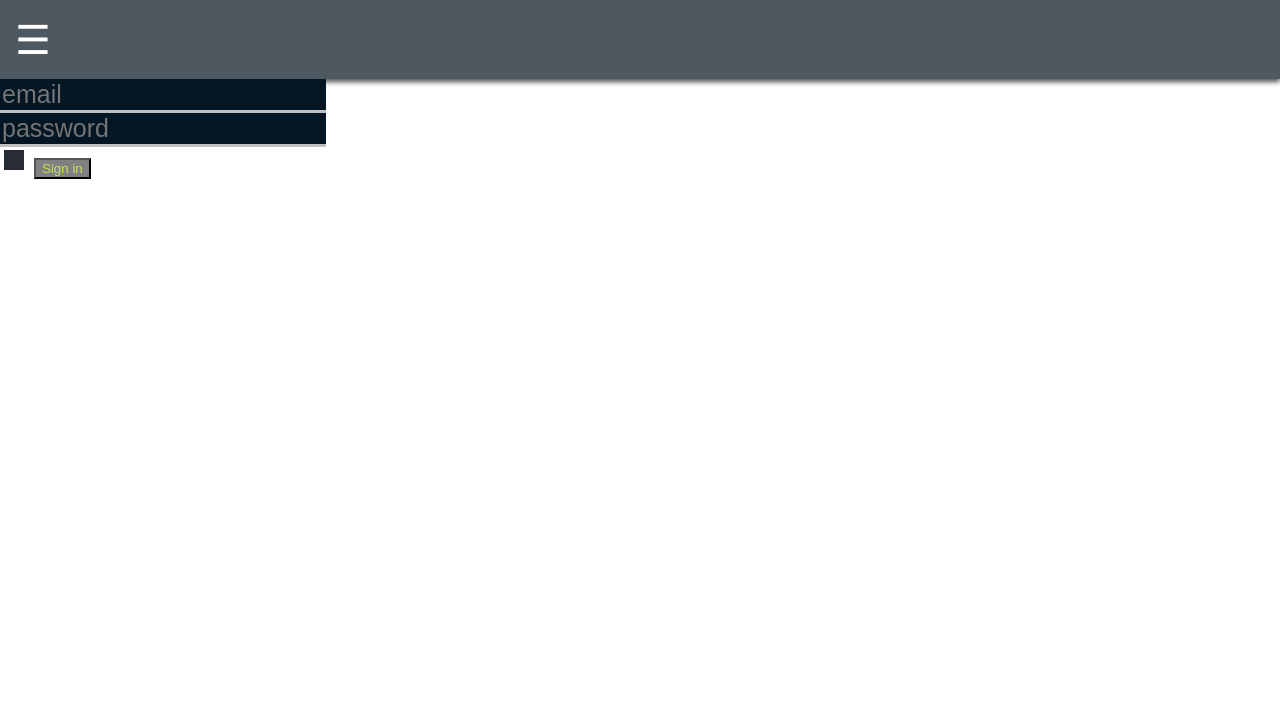
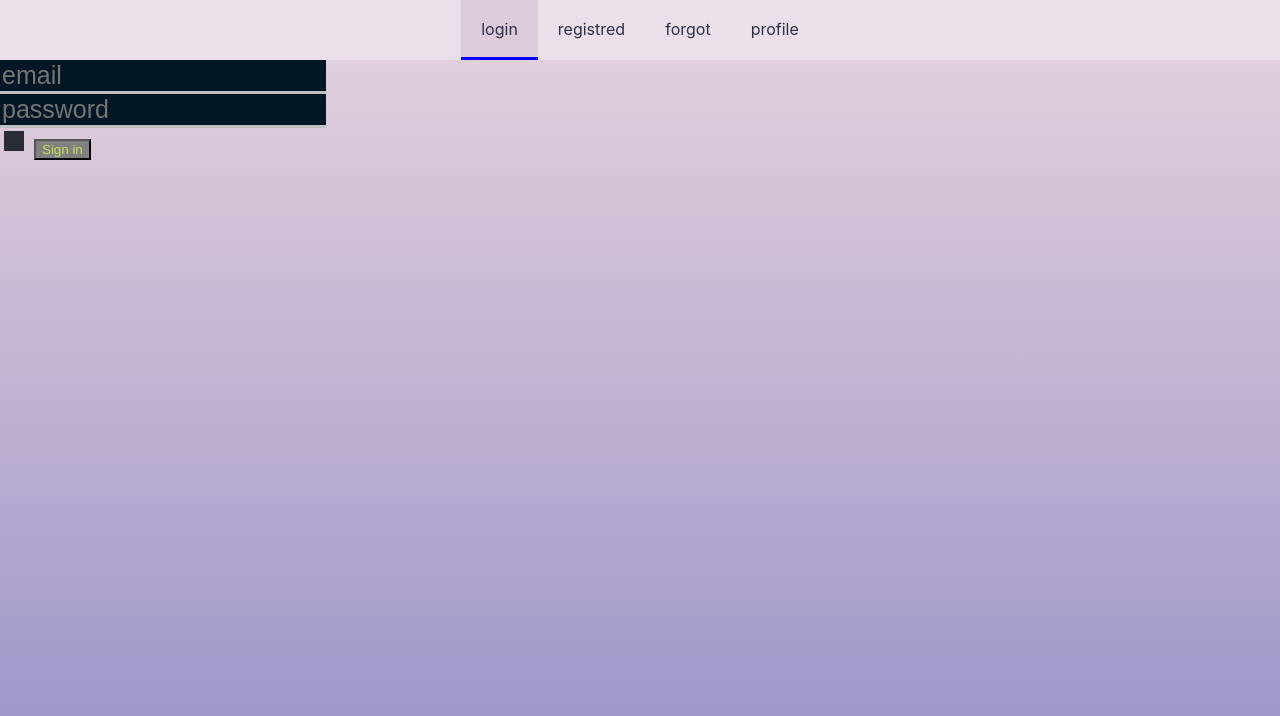
Before and after one commit to AnnySad/Me_Project, a React (Create React App) app: page /#/login in a window 1280 px wide. Shown: the top 716 px of the page. Built offline with nearby package versions, Linux system fonts and the light colour scheme.

Commit message:
auth me in progress

```diff
--- a/src/App.css
+++ b/src/App.css
@@ -1,5 +1,13 @@
+* {
+  box-sizing: border-box;
+}
+
 body {
-  box-sizing: border-box;
   margin: 0;
   padding: 0;
 }
+
+.App {
+  height: 100vh;
+  background: linear-gradient(0deg, rgba(152, 144, 199, 1) 0%, rgba(230, 212, 222, 1) 100%);
+}
--- a/src/api/api.tsx
+++ b/src/api/api.tsx
@@ -7,21 +7,26 @@ const instance = axios.create({
 const message = `<div style="background-color: lime; padding: 15px">
 	password recovery link:
 	<a href='http://localhost:3000/#/set-new-password/$token$'>
-	link</a></div>`
+	link</a></div>`;
+
 // api
 export const API = {
   createLogin(payload: any) {
-    const promise = instance.post<any>("auth/login", payload);
-    return promise;
+    return instance.post<any>("auth/login", payload);
   },
-
   checkIn(email: string, password: string) {
     return instance.post("auth/register", { email, password });
   },
   forgot(email: string, from: string) {
-    return instance.post("auth/forgot",  {email, from, message} );
+    return instance.post("auth/forgot", { email, from, message });
   },
-  setNewPassword(password:string, 	resetPasswordToken: string	) {
-    return instance.post("auth/set-new-password",  {password,resetPasswordToken} );
+  setNewPassword(password: string, resetPasswordToken: string) {
+    return instance.post("auth/set-new-password", { password, resetPasswordToken });
   },
 };
+
+export const authAPI = {
+  authMe() {
+    return instance.post("auth/me");
+  },
+};
--- /dev/null
+++ b/src/bll/authReducer.ts
@@ -0,0 +1,39 @@
+import { Dispatch } from "redux";
+import { API, authAPI } from "../api/api";
+
+const initState = {
+  _id: null as null | string,
+  name: null as null | string,
+  email: null as null | string,
+  isAuth: false,
+};
+
+export const authReducer = (state: initialStateType = initState, action: ActionsType): typeof initState => {
+  switch (action.type) {
+    case "SET-USER-DATA": {
+      return {
+        ...state,
+        ...action.payload,
+      };
+    }
+    default:
+      return state;
+  }
+};
+
+//actions
+export const setUserData = (payload: initialStateType) => ({ type: "SET-USER-DATA", payload } as const);
+
+//thunk
+
+export const authThunk = () => (dispatch: Dispatch) => {
+  authAPI.authMe().then((res) => {
+    let { _id, name, email } = res.data;
+    dispatch(setUserData({ _id, name, email, isAuth: true }));
+    console.log("payload: ", { _id, name, email });
+  });
+};
+
+//types
+type ActionsType = ReturnType<typeof setUserData>;
+type initialStateType = typeof initState;
--- a/src/bll/store.ts
+++ b/src/bll/store.ts
@@ -2,11 +2,13 @@ import { applyMiddleware, createStore } from "redux";
 import { combineReducers } from "redux";
 import thunk from "redux-thunk";
 import { registredReducer } from "./registredReduser";
-import {forgotReducer} from "./forgotReduser";
+import { forgotReducer } from "./forgotReduser";
+import { authReducer } from "./authReducer";
 
 const reducers = combineReducers({
   register: registredReducer,
-  forgot:forgotReducer
+  forgot: forgotReducer,
+  auth: authReducer,
 });
 
 const store = createStore(reducers, applyMiddleware(thunk));
--- a/src/components/Profile.tsx
+++ b/src/components/Profile.tsx
@@ -1,19 +1,18 @@
-import React, {useState} from "react";
-import SuperInputText from "./common/Input/Input";
-import s from './header/Header.module.css'
-import SuperCheckbox from "./common/checkbox/Checkbox";
-import SuperButton from "./common/button/Button";
-
-
+import React, { useEffect, useState } from "react";
+import { authAPI } from "../api/api";
+import { authThunk } from "../bll/authReducer";
+import { useDispatch } from "react-redux";
+import { AuthRedirectComponent } from "../hoc/AuthRedirectComponent";
 
 function Profile() {
-    const [checked, setChecked] = useState<boolean>(false)
-    return (
-        <div>
-            Profile
-        </div>
+  const dispatch = useDispatch();
 
-    );
+  useEffect(() => {
+    // authAPI.authMe().then((res) => console.log(res));
+    dispatch(authThunk());
+  }, []);
+
+  return <div>Profile</div>;
 }
 
-export default Profile;
+export default AuthRedirectComponent(Profile);
--- a/src/components/header/Header.module.css
+++ b/src/components/header/Header.module.css
@@ -1,63 +1,30 @@
-.link {
-  text-decoration: none;
-  color: yellow;
-  margin: 10px;
-}
-.header {
-}
-.blue {
-  border-bottom: 3px solid silver;
-}
-
 .menuWrapper {
-  display: flex;
-  align-items: center;
-  background-color: #4d5860;
-  color: #ffffff;
-  padding: 15px;
-  box-shadow: 0px 3px 5px #535354;
-}
-
-.burgerMenu {
-  cursor: pointer;
-  font-size: 40px;
-  color: #ffffff;
-  transition: all 0.5s;
-}
-
-.burgerMenu:hover {
-  color: #302e2e;
+  background-color: #ebe0e9;
+  padding: 0 15px;
+  height: 60px;
 }
 
 .containerMenuLinks {
-  visibility: hidden;
-  opacity: 0;
-  transition: all 0.5s;
-  padding: 0;
-  margin: 0;
+  display: flex;
+  align-items: center;
+  justify-content: center;
+  height: 100%;
+  width: 100%;
+  flex-wrap: wrap;
 }
 
-.activeMenu {
-  visibility: visible;
-  opacity: 1;
-  padding: 0 55px;
-  justify-content: space-between;
-  transition: all 0.5s ease-in-out;
+.link {
+  text-decoration: none;
+  color: #2d2e46;
+  padding: 0 20px;
+  border-bottom: 3px solid transparent;
+  display: flex;
+  align-items: center;
+  height: 100%;
+  transition: all 0.2s linear;
 }
 
-.menuLinks {
-  margin-right: 10px;
-  color: #fff;
-  text-transform: uppercase;
-  text-decoration: none;
+.containerMenuLinks .activeLink {
+  background: #dcccdb;
+  border-bottom: 3px solid blue;
 }
-
-.menuLinks:hover {
-  color: #9f9292;
-  text-decoration: none;
-}
-
-.active {
-  color: #352e2e;
-  font-weight: bold;
-}
--- a/src/components/header/Header.tsx
+++ b/src/components/header/Header.tsx
@@ -4,31 +4,22 @@ import { PATH } from "../routes/Routes.";
 import s from "./Header.module.css";
 
 function Header() {
-  // add NavLinks
-  const [activeMenu, setActiveMenu] = useState<boolean>(false);
-  const toggle = () => {
-    setActiveMenu(!activeMenu);
-  };
-
   return (
     <div className={s.menuWrapper}>
-      <div className={s.burgerMenu} onClick={toggle}>
-        &#9776;
-      </div>
-      <div className={`${s.containerMenuLinks} ${activeMenu && s.activeMenu}`}>
-        <NavLink to={PATH.LOGIN} className={s.link}>
+      <nav className={s.containerMenuLinks}>
+        <NavLink to={PATH.LOGIN} className={s.link} activeClassName={s.activeLink}>
           login
         </NavLink>
-        <NavLink to={PATH.REGISTRED} className={s.link}>
+        <NavLink to={PATH.REGISTRED} className={s.link} activeClassName={s.activeLink}>
           registred
         </NavLink>
-        <NavLink to={PATH.FORGOT} className={s.link}>
+        <NavLink to={PATH.FORGOT} className={s.link} activeClassName={s.activeLink}>
           forgot
         </NavLink>
-        <NavLink to={PATH.PROFILE} className={s.link}>
+        <NavLink to={PATH.PROFILE} className={s.link} activeClassName={s.activeLink}>
           profile
         </NavLink>
-        <NavLink to={PATH.TESTING} className={s.link}>
+        {/* <NavLink to={PATH.TESTING} className={s.link}>
           testing
         </NavLink>
         <NavLink to={PATH.PASSWORD_RECOVERY} className={s.link}>
@@ -36,8 +27,8 @@ function Header() {
         </NavLink>
         <NavLink to={PATH.ENTERING_NEW_PASSWORD} className={s.link}>
           entering-new-password
-        </NavLink>
-      </div>
+        </NavLink> */}
+      </nav>
     </div>
   );
 }
--- a/src/components/registred/Registred.module.css
+++ b/src/components/registred/Registred.module.css
@@ -1,6 +1,6 @@
 .container {
   width: 100%;
-  height: 100vh;
+  height: 100%;
   display: flex;
   align-items: center;
   justify-content: center;
@@ -19,7 +19,7 @@
     rgb(64, 198, 201),
     rgb(35, 216, 207)
   ); */
-  background-image: linear-gradient(
+  /* background-image: linear-gradient(
     to top right,
     rgb(101, 115, 255),
     rgb(111, 114, 247),
@@ -33,7 +33,7 @@
     rgb(187, 108, 184),
     rgb(196, 108, 176),
     rgb(206, 107, 168)
-  );
+  ); */
 }
 
 .form {
@@ -72,6 +72,10 @@
 
 .btn_wrap {
   margin: 40px 0 30px 0;
+  display: flex;
+  flex-wrap: wrap;
+  justify-content: space-evenly;
+  width: 100%;
 }
 
 .btn_wrap button {
@@ -85,7 +89,6 @@
   background: #d7d8ef;
   border-radius: 30px;
   color: #21268f;
-  margin-right: 50px;
 }
 
 .register_btn {
@@ -100,3 +103,9 @@
   color: red;
   font-size: 14px;
 }
+
+@media (max-width: 420px) {
+  .cancel_btn {
+    margin-bottom: 20px;
+  }
+}
--- /dev/null
+++ b/src/hoc/AuthRedirectComponent.tsx
@@ -0,0 +1,49 @@
+// import { ComponentType } from "react";
+// import { connect, useSelector } from "react-redux";
+// import { Redirect } from "react-router-dom";
+// import { AppStoreType } from "../bll/store";
+
+// type mapStateType = {
+//   isAuth: boolean;
+// };
+
+// // let mapStateForAuth = (state: RootReduxState): mapStateType => {
+// //   return { isAuth: state.auth.isAuth };
+// // };
+
+// export function AuthRedirectComponent<T>(Component: ComponentType<T>) {
+//   let mapStateForAuth = useSelector<AppStoreType, any>((state) => state.auth.isAuth);
+//   const RedirectComponent = (props: mapStateType) => {
+//     let { isAuth, ...restProps } = props;
+//     return !props.isAuth ? <Redirect to={"/login"} /> : <Component {...(restProps as T)} />;
+//   };
+
+//   let ConnetedAuthRedirectComponent = connect<mapStateType>(mapStateForAuth)(RedirectComponent);
+
+//   return ConnetedAuthRedirectComponent;
+// }
+
+import { ComponentType } from "react";
+import { connect } from "react-redux";
+import { Redirect } from "react-router-dom";
+import { AppStoreType } from "../bll/store";
+
+type mapStateType = {
+  isAuth: boolean;
+};
+
+let mapStateForAuth = (state: AppStoreType): mapStateType => {
+  return { isAuth: state.auth.isAuth };
+};
+
+export function AuthRedirectComponent<T>(Component: ComponentType<T>) {
+  const RedirectComponent = (props: mapStateType) => {
+    let { isAuth, ...restProps } = props;
+    console.log("isAuth: ", isAuth);
+    return !props.isAuth ? <Redirect to={"/login"} /> : <Component {...(restProps as T)} />;
+  };
+
+  let ConnetedAuthRedirectComponent = connect(mapStateForAuth)(RedirectComponent);
+
+  return ConnetedAuthRedirectComponent;
+}
```
